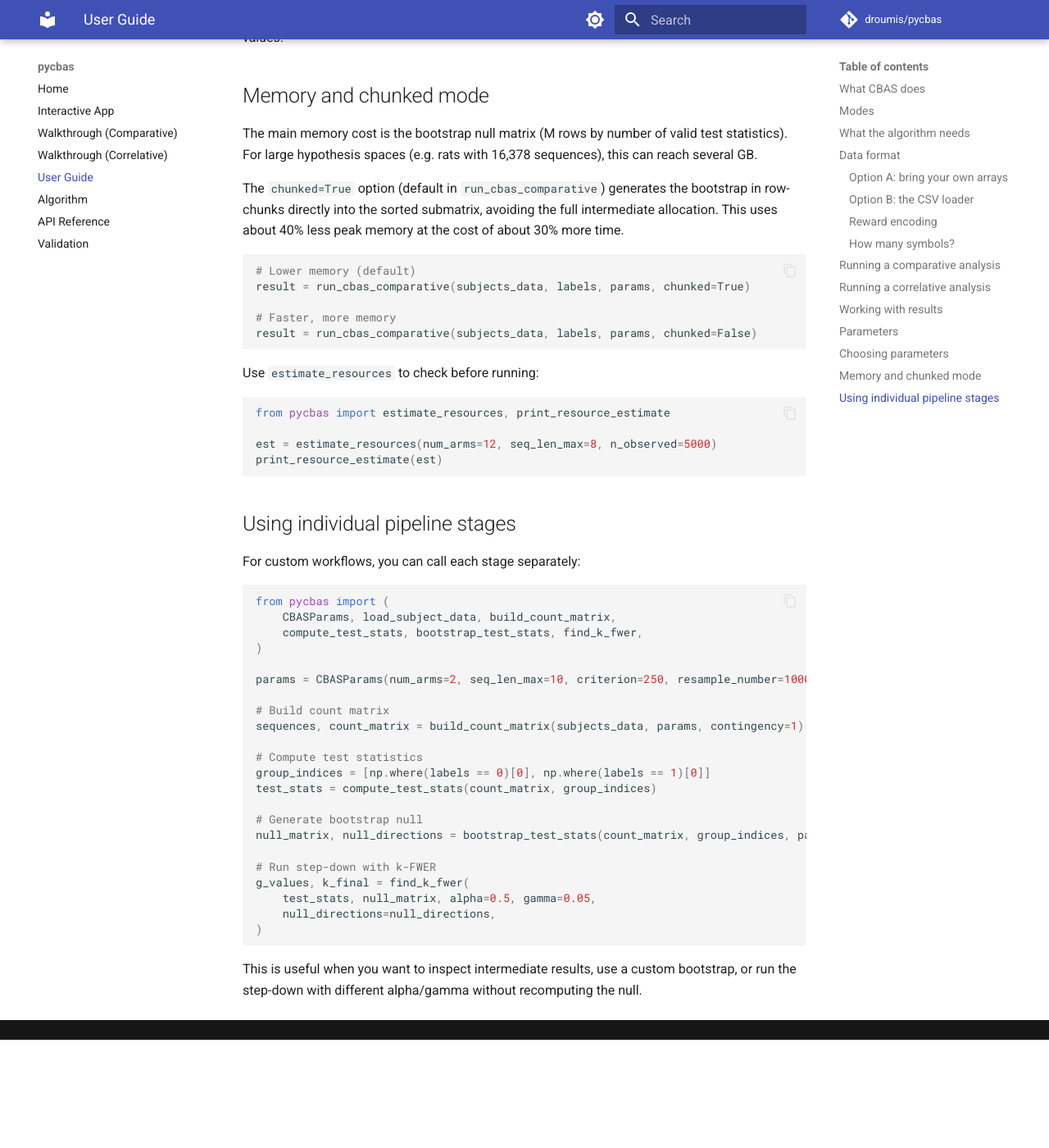
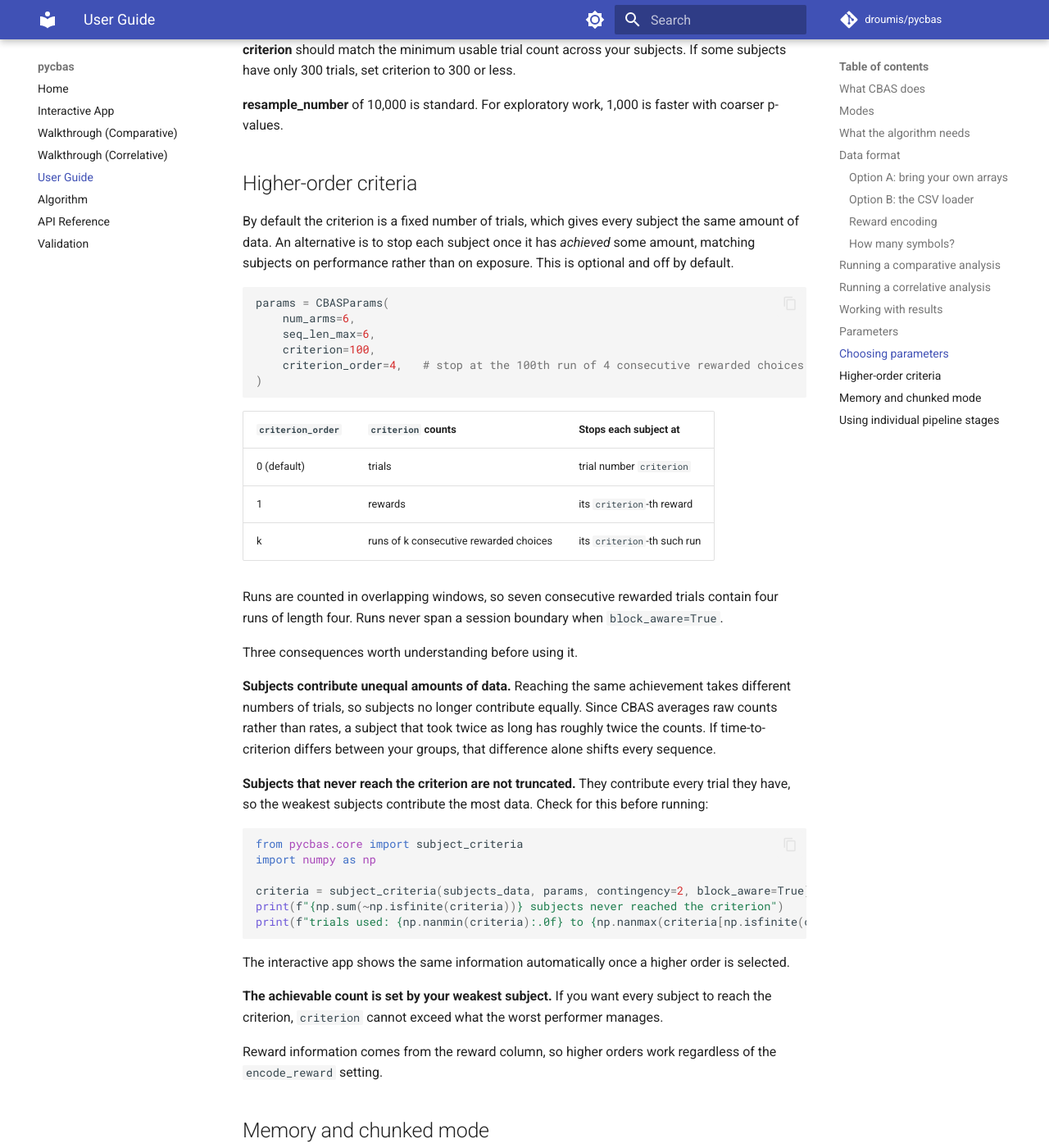
Before and after one commit to droumis/pycbas, an MkDocs documentation site: the page built from docs/guide.md, in a window 1280 px wide and 1400 px high, scrolled down 5858 px. Shown: the whole window at 82% size. Built offline with MkDocs 1.6.1 and Material for MkDocs 9.7.7, drawn with Linux system fonts in a browser that asks for light colours; comment, search, counter and statistics services are not loaded; before the commit the page ends 7126 px from its top, so only the background shows below that; some of the changed text lies outside the part shown.

Commit message:
Document higher-order criteria
A guide section covering the three orders, the overlapping-window semantics, and
the three consequences: unequal data per subject, subjects that fall short being
kept rather than truncated, and the achievable count being set by the weakest
subject. Includes the subject_criteria snippet for checking before a run.

Kept deliberately as an option rather than a headline. The parameter table gains
a row, the API reference gains subject_criteria, the algorithm page notes that the
cutoff can be derived per subject, and the app page describes the selector.
Regenerated the parameters screenshot, which no longer matched the panel.

````diff
--- a/docs/guide.md
+++ b/docs/guide.md
@@ -188,7 +188,8 @@ for i, seq in enumerate(result.sequences):
 |-----------|---------|--------|
 | `num_arms` | 6 | Base alphabet size. With `encode_reward=True`, effective alphabet is `num_arms * 2`. |
 | `seq_len_max` | 6 | Maximum sequence length L. All lengths 1 through L are tested. |
-| `criterion` | 800 | How many trials per subject to use for counting. Sequences starting at positions 0 through `criterion` (inclusive) are counted. |
+| `criterion` | 800 | How much of each subject's stream to count. With the default `criterion_order=0` this is a trial index: sequences starting at positions 0 through `criterion` (inclusive) are counted. |
+| `criterion_order` | 0 | What `criterion` counts. 0 is a trial index. 1 stops each subject at its `criterion`-th reward. Higher orders stop at the `criterion`-th run of that many consecutive rewarded choices. See [Higher-order criteria](#higher-order-criteria). |
 | `resample_number` | 10,000 | Number of bootstrap resamples M. More gives tighter p-values but costs linearly in time and memory. |
 | `alpha` | 0.5 | Significance threshold for FDP control. The paper uses 0.5 (median FDP). |
 | `gamma` | 0.05 | FDP tolerance. Fraction of rejections allowed to be false. |
@@ -213,6 +214,61 @@ Pipeline functions (`run_cbas_comparative`, `run_cbas_correlative`) also accept:
 **criterion** should match the minimum usable trial count across your subjects. If some subjects have only 300 trials, set criterion to 300 or less.
 
 **resample_number** of 10,000 is standard. For exploratory work, 1,000 is faster with coarser p-values.
+
+## Higher-order criteria
+
+By default the criterion is a fixed number of trials, which gives every subject the
+same amount of data. An alternative is to stop each subject once it has *achieved*
+some amount, matching subjects on performance rather than on exposure. This is
+optional and off by default.
+
+```python
+params = CBASParams(
+    num_arms=6,
+    seq_len_max=6,
+    criterion=100,
+    criterion_order=4,   # stop at the 100th run of 4 consecutive rewarded choices
+)
+```
+
+| `criterion_order` | `criterion` counts | Stops each subject at |
+|---|---|---|
+| 0 (default) | trials | trial number `criterion` |
+| 1 | rewards | its `criterion`-th reward |
+| k | runs of k consecutive rewarded choices | its `criterion`-th such run |
+
+Runs are counted in overlapping windows, so seven consecutive rewarded trials contain
+four runs of length four. Runs never span a session boundary when `block_aware=True`.
+
+Three consequences worth understanding before using it.
+
+**Subjects contribute unequal amounts of data.** Reaching the same achievement takes
+different numbers of trials, so subjects no longer contribute equally. Since CBAS
+averages raw counts rather than rates, a subject that took twice as long has roughly
+twice the counts. If time-to-criterion differs between your groups, that difference
+alone shifts every sequence.
+
+**Subjects that never reach the criterion are not truncated.** They contribute every
+trial they have, so the weakest subjects contribute the most data. Check for this
+before running:
+
+```python
+from pycbas.core import subject_criteria
+import numpy as np
+
+criteria = subject_criteria(subjects_data, params, contingency=2, block_aware=True)
+print(f"{np.sum(~np.isfinite(criteria))} subjects never reached the criterion")
+print(f"trials used: {np.nanmin(criteria):.0f} to {np.nanmax(criteria[np.isfinite(criteria)]):.0f}")
+```
+
+The interactive app shows the same information automatically once a higher order is
+selected.
+
+**The achievable count is set by your weakest subject.** If you want every subject to
+reach the criterion, `criterion` cannot exceed what the worst performer manages.
+
+Reward information comes from the reward column, so higher orders work regardless of
+the `encode_reward` setting.
 
 ## Memory and chunked mode
 
````
Also changed, not shown: docs/algorithm.md (+2 -0 lines), docs/api.md (+16 -1 lines), docs/app.md (+9 -0 lines), docs/img/gui-parameters.png.
